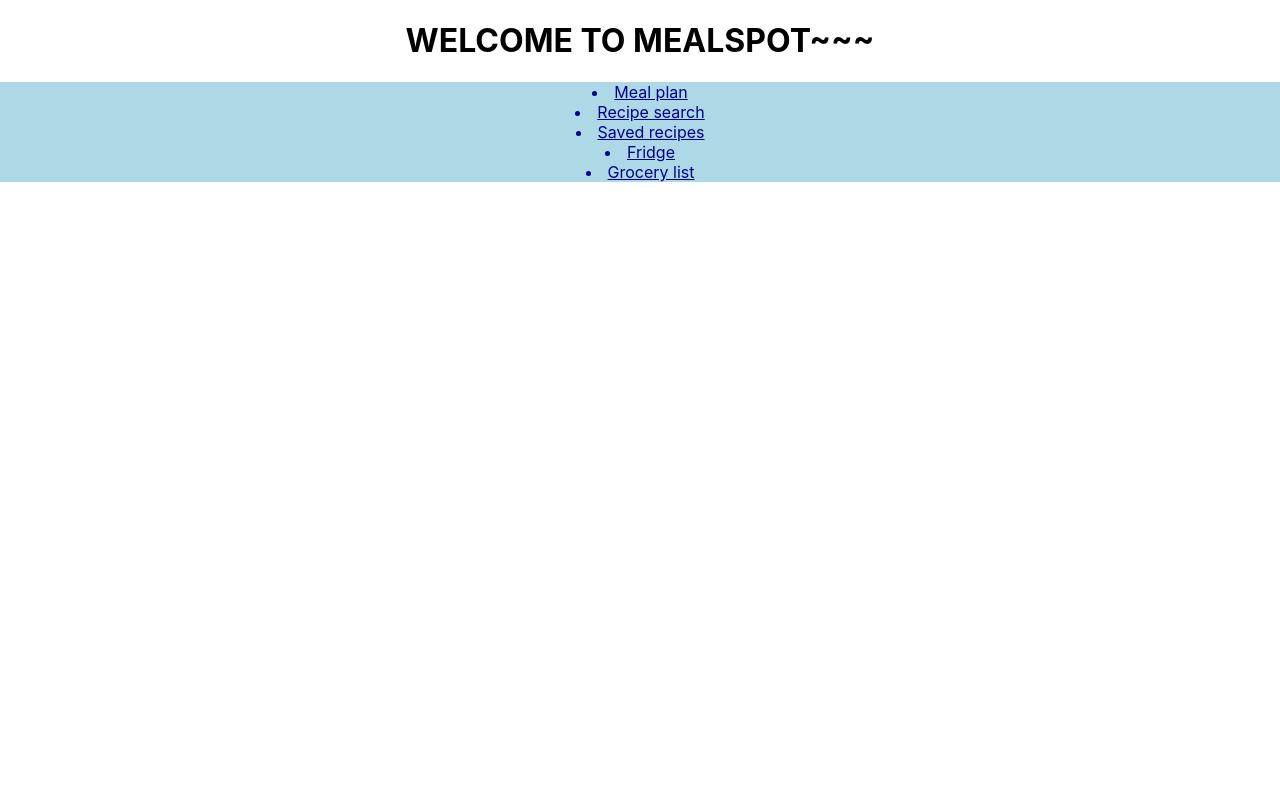
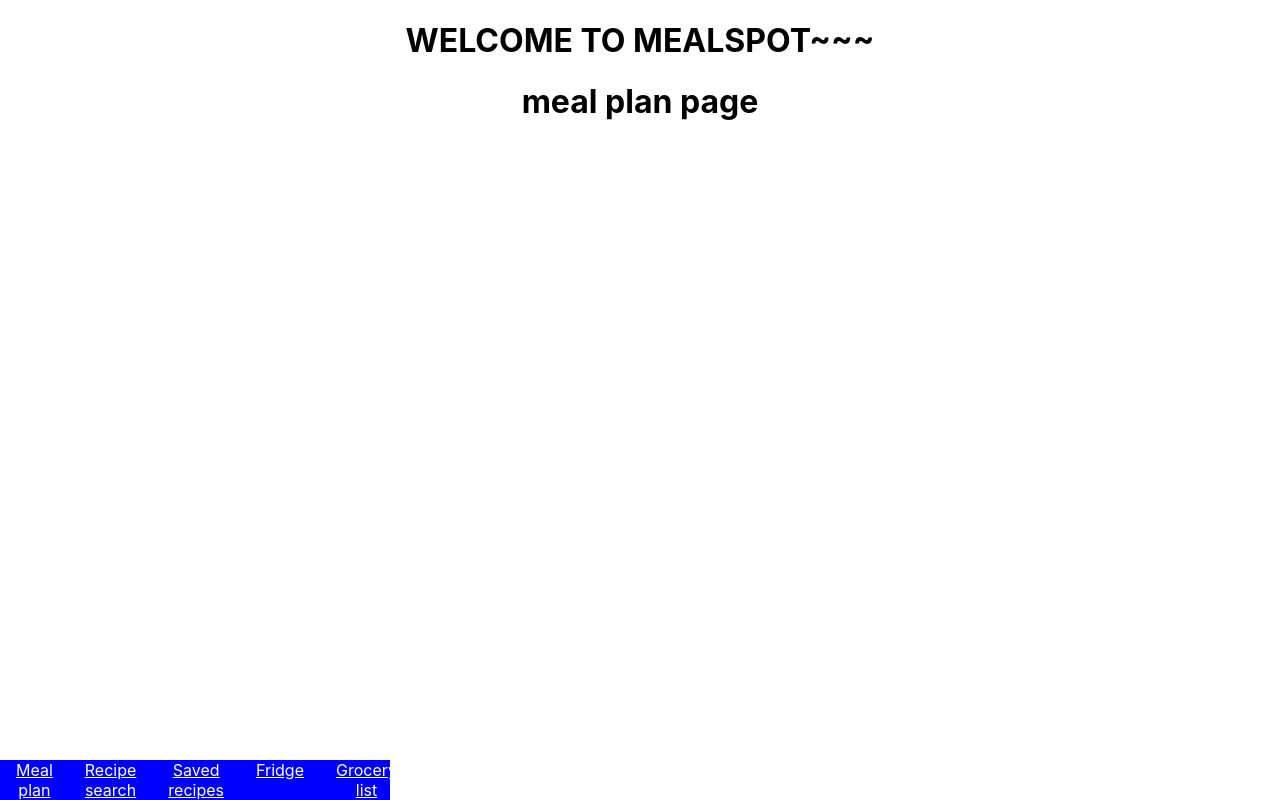
Before and after one commit to agiledev-students-spring2023/final-project-mealspot, a React (Create React App) app in the folder front-end/: page / in a window 1280 px wide. Built offline with nearby package versions, Linux system fonts and the light colour scheme.

Commit message:
created example mealplan page to navigate to, very basic css formatting for navbar

```diff
--- a/front-end/src/App.js
+++ b/front-end/src/App.js
@@ -1,6 +1,7 @@
 import './App.css';
-import { BrowserRouter as Router } from 'react-router-dom';
+import { BrowserRouter as Router, Routes, Route } from 'react-router-dom';
 import Navbar from './Navbar.js';
+import MealPlan from './MealPlan.js';
 
 function App() {
   return (
@@ -8,9 +9,21 @@ function App() {
       <h1>WELCOME TO MEALSPOT~~~</h1>
       <Router>
         <Navbar />
+        <Routes>
+          <Route path='/' exact element={<MealPlan />} />
+        </Routes>
       </Router>
     </div>
   );
 }
 
+/* future routes
+
+          <Route path='/recipesearch' element={<RecipeSearch />} />
+          <Route path='/savedrecipes' element={<SavedRecipes />} />
+          <Route path='/fridge' element={<Fridge />} />
+          <Route path='/grocerylist' element={<GroceryList />} />
+
+*/
+
 export default App;
--- /dev/null
+++ b/front-end/src/MealPlan.js
@@ -0,0 +1,10 @@
+import React from 'react';
+import './MealPlan.css';
+
+const MealPlan = () => {
+    return (
+        <h1>meal plan page</h1>
+    );
+}
+
+export default MealPlan;
--- a/front-end/src/Navbar.css
+++ b/front-end/src/Navbar.css
@@ -1,7 +1,15 @@
 .navbar {
-    background-color: lightblue;
+    position: fixed;
+    bottom: 0;
+    display: flex;
+    flex-direction: row;
+    background-color: blue;
+    width: 390px; /* TO DO */
 }
 
 .link {
-    color: darkblue;
+    list-style: none;
+    color: white;
+    margin-left: 1em;
+    margin-right: 1em;
 }
--- a/front-end/src/Navbar.js
+++ b/front-end/src/Navbar.js
@@ -2,7 +2,7 @@ import React from 'react';
 import {Link} from "react-router-dom";
 import './Navbar.css';
 
-const Navbar= () =>{
+const Navbar = () => {
   return (
   <div className="navbar">
     <Link to="/" className="link">
```
Also changed, not shown: front-end/src/MealPlan.css (added).
